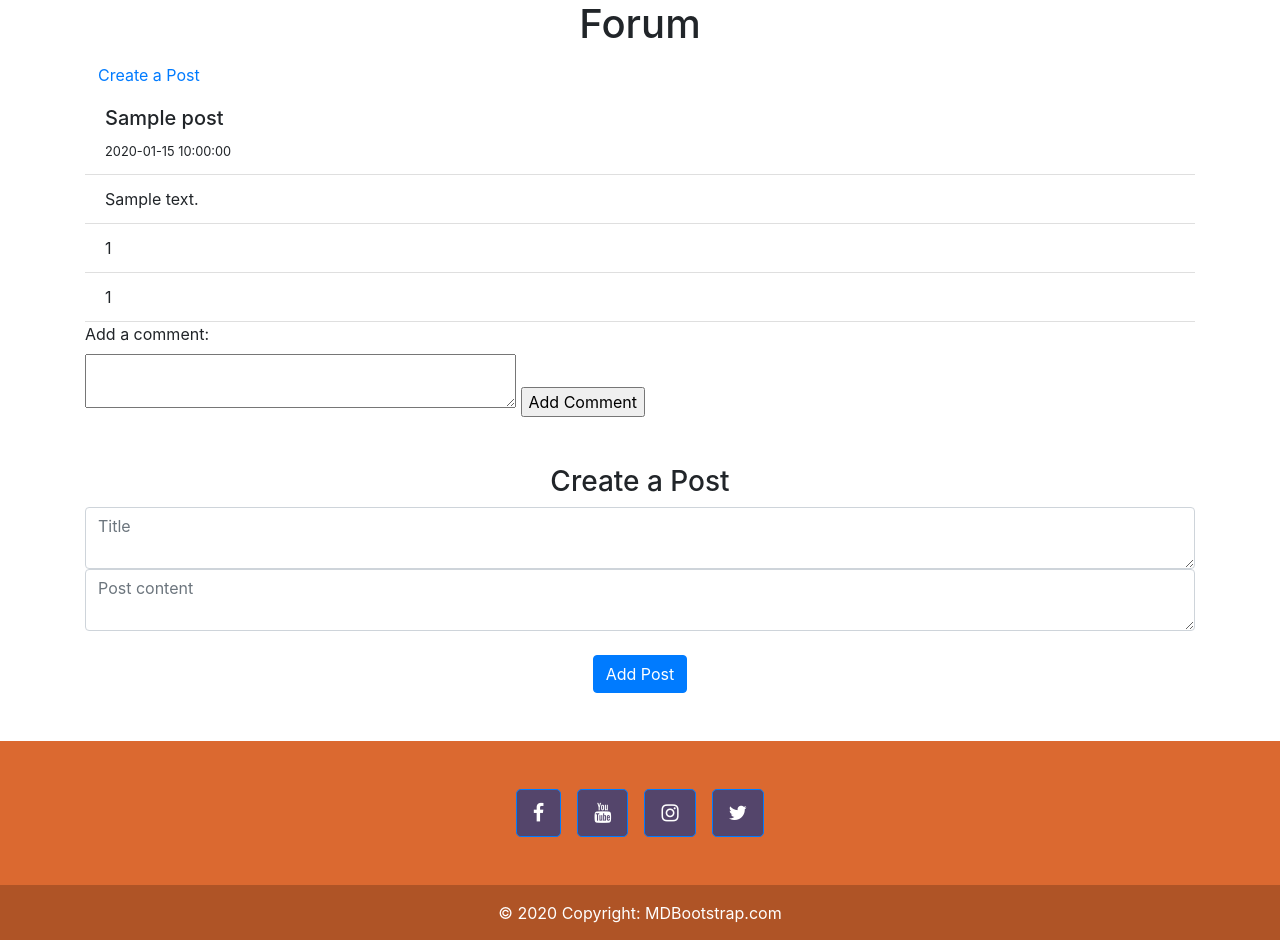
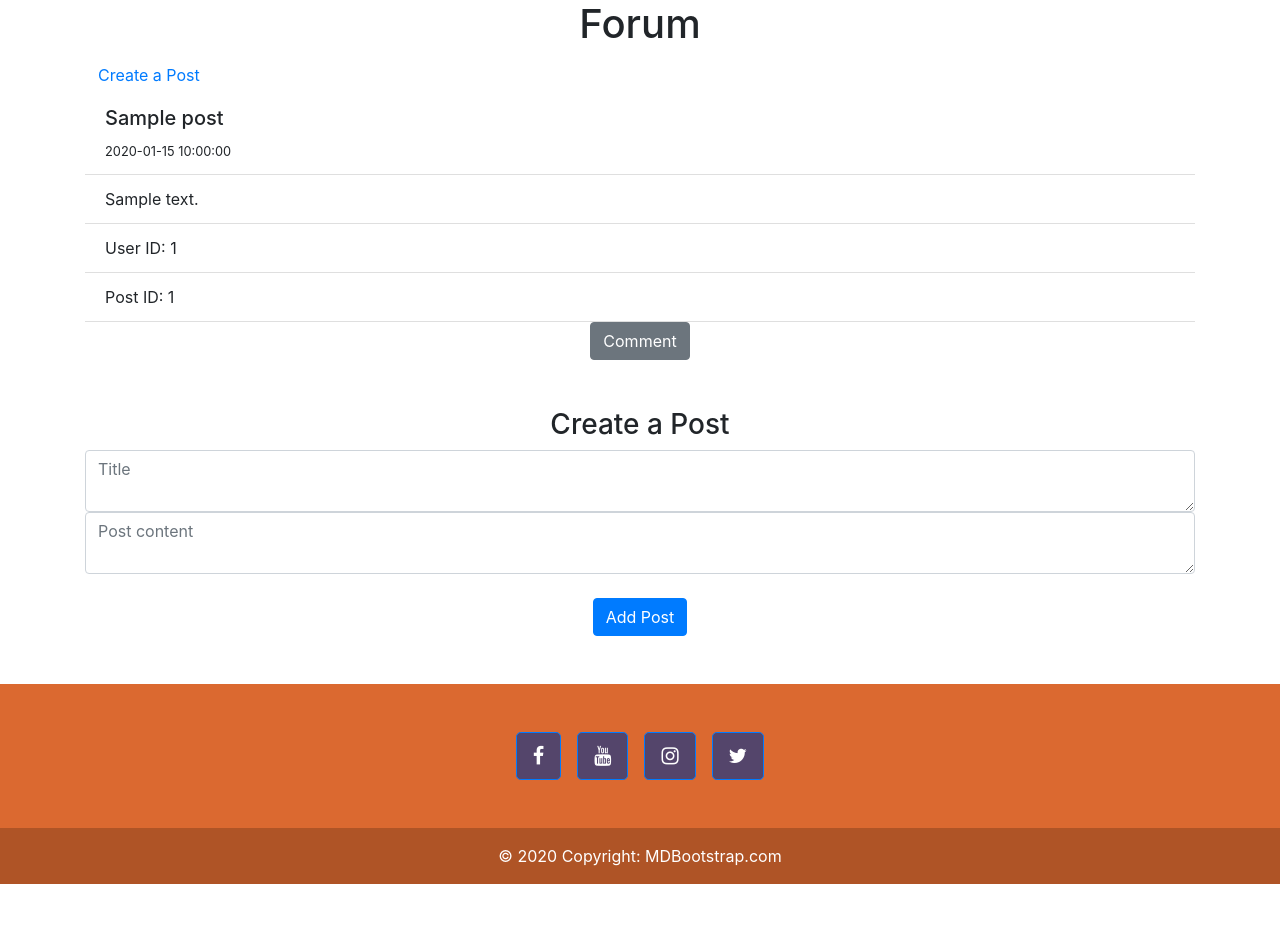
Before and after one commit to RyeGeorge/CS203-Investigative-Studio-1, a Flask app: page /forum in a window 1280 px wide. Shown: the part 56-996 px from the top of the page. After the commit the page ends 940 px from the top, so only its background shows below. Run offline with Flask 3, Linux system fonts and the light colour scheme; a user stored in the database is signed in; tables that the repository leaves empty hold one stand-in row (values such as "Sample post"); some libraries are stand-ins or nearby versions.

Commit message:
modified:   website/auth.py 	modified:   website/templates/forum.html commit

```diff
--- a/website/auth.py
+++ b/website/auth.py
@@ -61,7 +61,7 @@ def sign_up():
             db.session.add(new_user)
             db.session.commit()
             login_user(new_user, remember=True)
-            flash('Account created!', category='success')
+            flash('Account created! Welcome ' + first_name, category='success')
             return redirect(url_for('views.home'))
 
     return render_template("sign_up.html", user=current_user)
--- a/website/templates/forum.html
+++ b/website/templates/forum.html
@@ -14,30 +14,30 @@
       {{ post.content }}
     </li>
     <li class="list-group-item">
-      {{ post.user_id}}
+      User ID: {{ post.user_id}}
     </li>
     <li class="list-group-item">
-      {{ post.id}}
+      Post ID: {{ post.id}}
     </li>
-    <form method="POST" action="{{ url_for('views.create_comment', post_id=post.id) }}">
+    <!--<form method="POST" action="{{ url_for('views.create_comment', post_id=post.id) }}">
       <label for="comment">Add a comment:</label><br>
       <textarea id="comment" name="comment" rows="2" cols="40" required></textarea>
       <input type="submit" value="Add Comment">
-    </form>
-    <!--<div align="center">
-      <button id="toggleButton" class="btn btn-secondary">Comment</button>
+    </form>-->
+    <div align="center">
+      <button id="toggleButton" class="btn btn-secondary toggleButton">Comment</button>
       <div id="textAreaContainer" style="display: none;">
         <div class="row">
             <div class="col-md-3"></div>
             <div class="col-md-6">
-              <form method="POST">
-                <textarea name="comment" id="comment" rows="3" class="form-control"></textarea>
+              <form method="POST" action="{{ url_for('views.create_comment', post_id=post.id) }}">
+                <textarea name="comment" id="comment" rows="3" class="form-control textAreaContainer"></textarea>
                 <button type="submit" name="submit_button" value="comment_btn" class="btn-sm">Submit</button>
               </form>
             </div>
         </div>
       </div>
-    </div>-->
+    </div>
     <br />
     {% endfor %}
   </ul>
@@ -86,7 +86,7 @@
     });
   </script>
 
-  <script>
+  <!--<script>
     //function to toggle text area visibility
     document.addEventListener('DOMContentLoaded', function() {
       var toggleButton = document.getElementById('toggleButton');
@@ -100,6 +100,19 @@
         }
       });
     });
+  </script>-->
+
+  <script>
+    // Function to toggle the textarea for each button
+    document.addEventListener("DOMContentLoaded", function() {
+      const toggleButtons = document.querySelectorAll(".toggleButton");
+      toggleButtons.forEach(function(button) {
+        button.addEventListener("click", function() {
+          const textArea = button.nextElementSibling;
+          textArea.style.display = (textArea.style.display === "none") ? "block" : "none";
+        });
+      });
+    });
   </script>
 
 </body>
```
